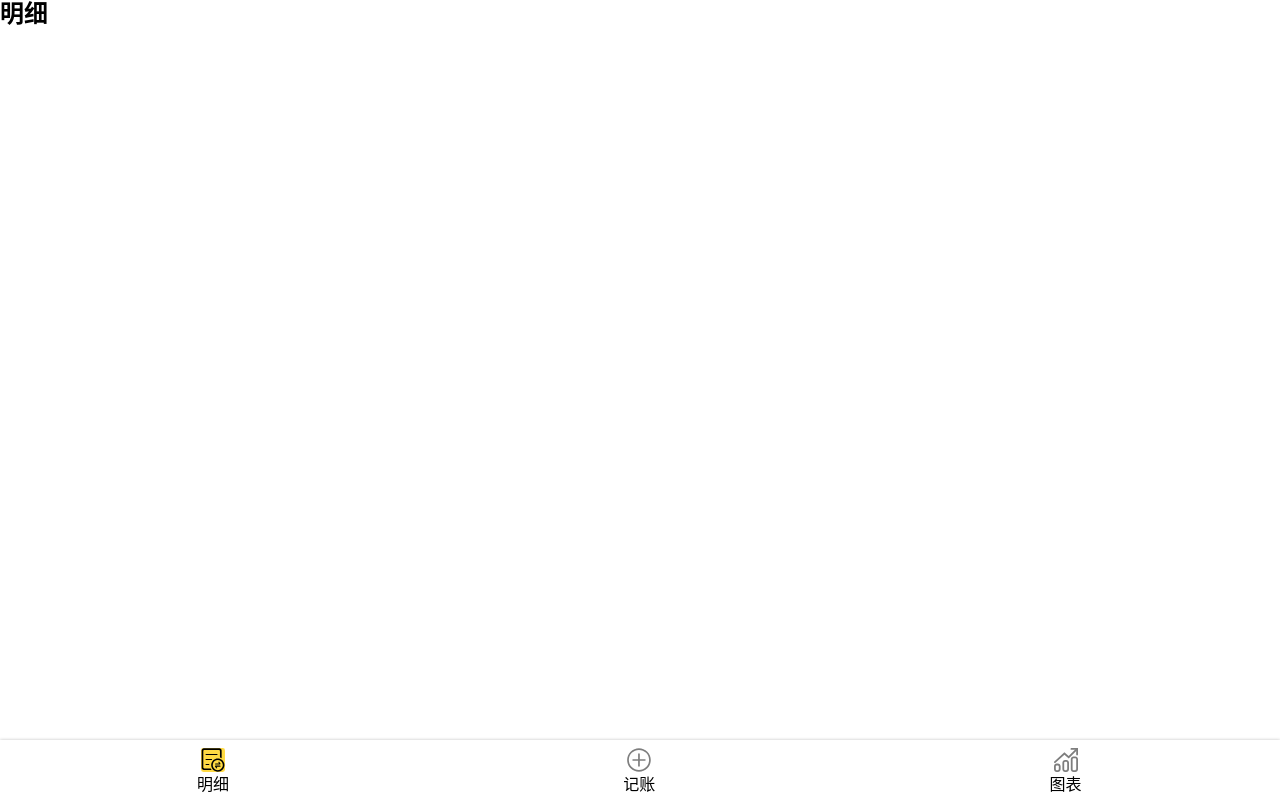
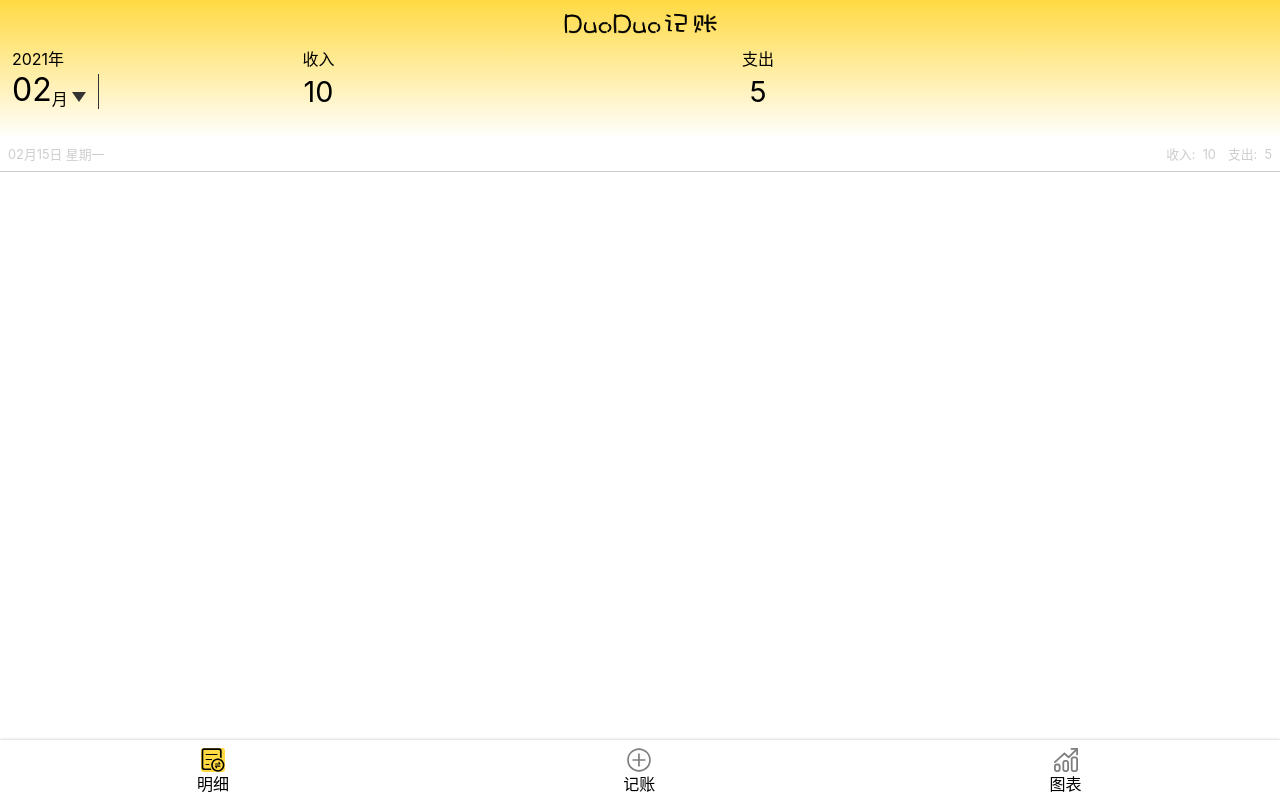
Before and after one commit to DDB324/duoduojizhang-React, a React app: page /#/detail in a window 1280 px wide. Built offline with nearby package versions, Linux system fonts and the light colour scheme.

Commit message:
Detail的样式

```diff
--- a/src/Views/Chart.tsx
+++ b/src/Views/Chart.tsx
@@ -4,9 +4,10 @@
 //显示图表的页面
 const Chart = () => {
   return (
-    <Layout>
-      <h2>图表</h2>
-    </Layout>
+    <Layout
+      top={123}
+      main={222}
+    />
   );
 };
 
--- a/src/Views/Detail.tsx
+++ b/src/Views/Detail.tsx
@@ -1,13 +1,73 @@
 import React from 'react';
 import {Layout} from 'components/Layout';
+import Icon from '../components/Icon';
+import title from '../pictures/title.png';
+import {TopWrapper} from './Detail/TopWrapper';
+import {MainWrapper} from './Detail/MainWrapper';
+import {useRecords} from '../hooks/useRecords';
+import {useTags} from '../hooks/useTags';
 
 //显示记账明细的页面
 const Detail = () => {
-  return (
-    <Layout>
-      <h2>明细</h2>
-    </Layout>
-  );
+  const {records} = useRecords();
+  const {findTag} = useTags();
+  console.log(records);
+  const top = () => {
+    return <TopWrapper>
+      <main><img src={title} alt=""/></main>
+      <div>
+        <div className='date'>
+          <div className='year'>2021年</div>
+          <div className='month'>
+            <div className='month-content'>02</div>
+            <span>月</span>
+            <span className='triangle'/>
+            <span className='vertical-line'/>
+          </div>
+        </div>
+        <div className='income'>
+          <div>收入</div>
+          <div className='income-content'>10</div>
+        </div>
+        <div className='expenditure'>
+          <div>支出</div>
+          <div className='expenditure-content'>5</div>
+        </div>
+      </div>
+    </TopWrapper>;
+  };
+  const main = () => {
+    return <MainWrapper>
+      <div className='top'>
+        <div className='date'>02月15日 星期一</div>
+        <div className='income'>收入:&nbsp;&nbsp;10</div>
+        <div className='expenditure'>支出:&nbsp;&nbsp;5</div>
+      </div>
+      <ul>
+        {records.map(record => (
+          <li>
+            <div className='icon-wrapper'>
+              <Icon name={findTag(record.selectedTagId[0]).chart}/>
+            </div>
+            <div className='record-name'>
+              {findTag(record.selectedTagId[0]).name}
+              <span className='vertical-line'/>
+            </div>
+            <div className='record-amount'>{(record.category === '-' ? '-' : '+') + record.amount}</div>
+          </li>
+        ))}
+      </ul>
+    </MainWrapper>;
+  }
+;
+return (
+  <Layout
+    top={top()}
+    main={main()}
+  />
+);
 };
 
-export {Detail};
+export
+  {Detail}
+;
--- /dev/null
+++ b/src/Views/Detail/MainWrapper.tsx
@@ -0,0 +1,68 @@
+import styled from 'styled-components';
+
+const MainWrapper = styled.div`
+  overflow-x: hidden;
+
+  > .top {
+    padding: 8px;
+    color: rgba(0, 0, 0, .2);
+    border-bottom: 1px solid rgb(0, 0, 0, .2);
+    display: flex;
+    font-size: 0.8em;
+
+    > .date {
+      margin-right: auto;
+    }
+
+    > .income {
+      margin-right: 12px;
+    }
+  }
+
+  > ul {
+
+    > li {
+      display: flex;
+      padding: 12px 12px;
+      justify-content: center;
+      align-items: center;
+
+      > .icon-wrapper {
+        display: flex;
+        align-items: center;
+        justify-content: center;
+        height: 30px;
+        width: 30px;
+        border-radius: 50%;
+        background: #ffda43;
+        margin-right: 12px;
+
+        > .icon {
+          height: 20px;
+          width: 20px;
+        }
+      }
+
+      > .record-name {
+        margin-right: auto;
+        position: relative;
+
+        > .vertical-line {
+          position: absolute;
+          bottom: -16px;
+          left: 0;
+          height: 1px;
+          background: rgba(0, 0, 0, .2);
+          width: 1000px;
+        }
+      }
+
+      > .record-amount {
+
+      }
+    }
+
+  }
+`;
+
+export {MainWrapper}
--- /dev/null
+++ b/src/Views/Detail/TopWrapper.tsx
@@ -0,0 +1,80 @@
+import styled from 'styled-components';
+
+const TopWrapper = styled.div`
+  background: #ffda43;
+  background: linear-gradient(180deg, rgba(255, 218, 67, 1) 0%, rgba(255, 255, 255, 1) 100%);
+
+  > main {
+    padding: 8px 0;
+    text-align: center;
+
+    > img {
+      height: 30px;
+    }
+  }
+
+  > div {
+    padding: 0 12px 30px;
+    display: flex;
+
+    > .date {
+      display: flex;
+      flex-direction: column;
+
+      > .month {
+        display: flex;
+        align-items: flex-end;
+        height: 40px;
+
+        > .month-content {
+          font-size: 2em;
+        }
+
+        > .triangle {
+          margin-left: 4px;
+          width: 0;
+          height: 0;
+          border: 7px solid transparent;
+          border-top: 10px solid #333;
+        }
+
+        > .vertical-line {
+          width: 1px;
+          height: 35px;
+          background: #333;
+          margin-left: 12px;
+        }
+      }
+    }
+
+    > .income {
+      width: 35%;
+      display: flex;
+      flex-direction: column;
+      align-items: center;
+
+      > .income-content {
+        height: 40px;
+        display: flex;
+        align-items: flex-end;
+        font-size: 1.8em;
+      }
+    }
+
+    > .expenditure {
+      width: 35%;
+      display: flex;
+      flex-direction: column;
+      align-items: center;
+
+      > .expenditure-content {
+        height: 40px;
+        display: flex;
+        align-items: flex-end;
+        font-size: 1.8em;
+      }
+    }
+  }
+`;
+
+export {TopWrapper}
--- a/src/components/Layout.tsx
+++ b/src/components/Layout.tsx
@@ -4,14 +4,16 @@
 import {MainLayout} from './Layout/MainLayout';
 
 type Props = {
-  children: any
+  top: any
+  main: any
 }
 
 const Layout = (props: Props) => {
   return (
     <WrapperLayout>
+      {props.top}
       <MainLayout>
-        {props.children}
+        {props.main}
       </MainLayout>
       <Nav/>
     </WrapperLayout>
--- a/src/components/Nav.tsx
+++ b/src/components/Nav.tsx
@@ -12,6 +12,7 @@
   > li {
     width: 33.3%;
     padding: 8px 0 4px;
+    -webkit-tap-highlight-color: transparent;
   }
 `;
 
```
Also changed, not shown: src/pictures/title.png (added).
